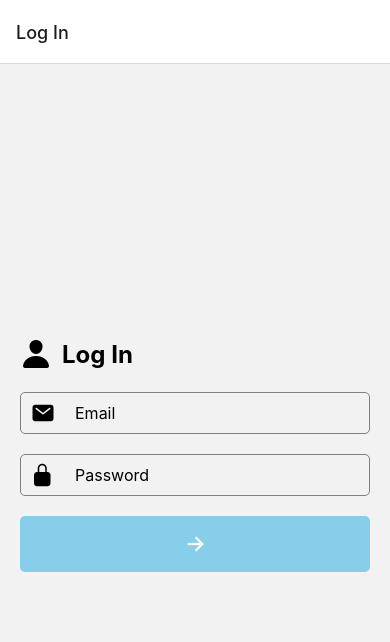
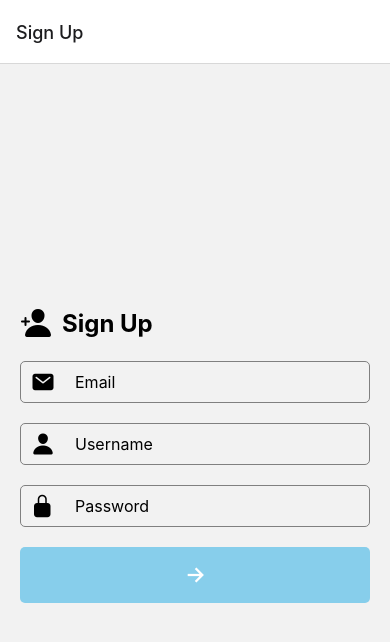
Before and after one commit to HamzaShafqat098/ReactNativeAuthApp, a React Native app: screen / in a window 390 px wide. Shown: the top 642 px of the page. Built offline with nearby package versions, Linux system fonts and the light colour scheme.

Commit message:
Completed Frontend For Profile Screen

```diff
--- a/App.js
+++ b/App.js
@@ -5,6 +5,7 @@ import { createNativeStackNavigator } from "@react-navigation/native-stack";
 
 import SignupScreen from "./screens/SignupScreen";
 import LoginScreen from "./screens/LoginScreen";
+import ProfileScreen from "./screens/ProfileScreen";
 
 const Stack = createNativeStackNavigator();
 
@@ -12,8 +13,9 @@ export default function App() {
   return (
     <NavigationContainer>
       <Stack.Navigator>
-        {/* <Stack.Screen name="Sign Up" component={SignupScreen} /> */}
+        <Stack.Screen name="Sign Up" component={SignupScreen} />
         <Stack.Screen name="Log In" component={LoginScreen} />
+        <Stack.Screen name="Profile" component={ProfileScreen} />
       </Stack.Navigator>
     </NavigationContainer>
   );
--- a/screens/LoginScreen.js
+++ b/screens/LoginScreen.js
@@ -10,7 +10,7 @@ import {
 import { Ionicons } from "@expo/vector-icons";
 import AsyncStorage from "@react-native-async-storage/async-storage";
 
-const LoginScreen = () => {
+const LoginScreen = ({navigation}) => {
     const [email, setEmail] = useState("");
     const [password, setPassword] = useState("");
     const handleLogin = async () => {
@@ -29,6 +29,11 @@ const LoginScreen = () => {
                         }
                         await AsyncStorage.setItem("users", JSON.stringify(usersArray)).then(() => {
                             Alert.alert("Login Successful", "Welcome Back, " + user.username);
+                            navigation.navigate("Profile", {
+                                email: user.email,
+                                username: user.username,
+                                password: user.password,
+                            })
                         }).catch((error) => {
                             console.error("Error Updating AsyncStorage: ", error);
                         })
--- /dev/null
+++ b/screens/ProfileScreen.js
@@ -0,0 +1,34 @@
+import React, { useState } from 'react';
+import { View, Text, StyleSheet, TouchableOpacity } from 'react-native';
+import { Ionicons } from "@expo/vector-icons";
+
+const ProfileScreen = ({route}) => {
+    const {email, username, password} = route.params;
+    const [isDarkMode, setIsDarkMode] = useState(false);
+  return (
+    <View style={{backgroundColor: isDarkMode ? "#121212" : "#F5F5F5", flex: 1, padding: 20,}}>
+      <View style={styles.header}>
+        <Text style={{color: isDarkMode ? "#F5F5F5" : "#121212", fontSize: 24, fontWeight: "bold",}}>{username}</Text>
+        <View style={styles.modeContainer}>
+            <TouchableOpacity>
+                <Ionicons name={isDarkMode ? "sunny-outline" : "moon-outline"} size={24} color={isDarkMode ? "white" : "black"} />
+            </TouchableOpacity>
+        </View>
+      </View>
+    </View>
+  );
+};
+
+const styles = StyleSheet.create({
+  header: {
+    marginBottom: 20,
+    flexDirection: "row",
+    justifyContent: "space-between",
+  },
+  modeContainer: {
+    alignItems: "center",
+    flexDirection: "row",
+  },
+});
+
+export default ProfileScreen;
```
